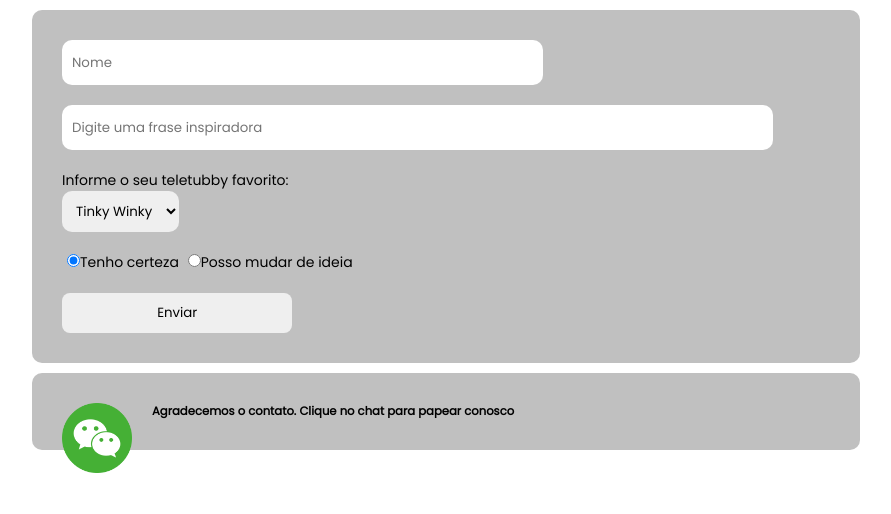
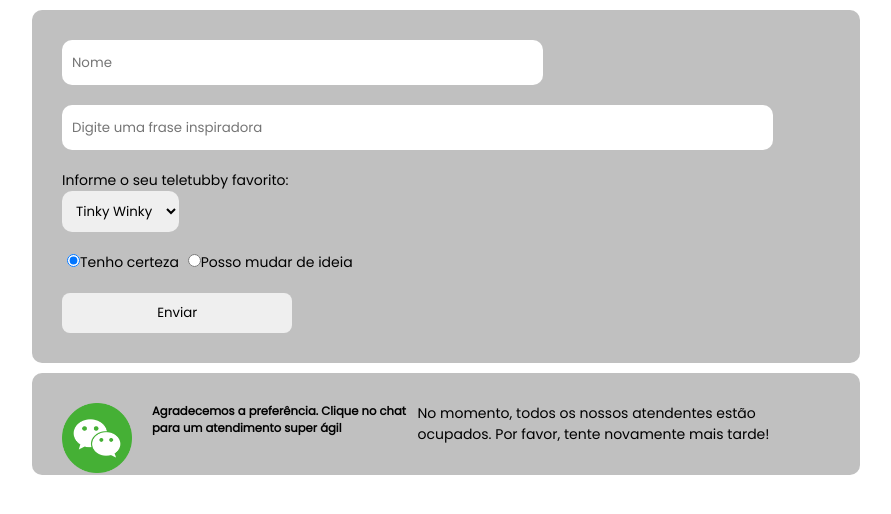
Before and after one commit to paquitosk6/paquitosk6.github.io, a plain HTML site: page index.html in a window 1280 px wide. Shown: the part 98-612 px from the top of the page, without its empty margins (194-1085 px from the left). Drawn offline with Linux system fonts and the light colour scheme.

Commit message:
update chat msg

```diff
--- a/index.html
+++ b/index.html
@@ -29,8 +29,11 @@
         </form>
     </div>
     <div class="container">
-        <h5 class="textoFinal"> Agradecemos o contato. Clique no chat para papear conosco</h5>
+        <h5 class="textoFinal"> Agradecemos a preferência. Clique no chat para um atendimento super ágil</h5>
         <img id="chat" src="chat.png">
+        <div class="chatBox" id="chatBox">
+            No momento, todos os nossos atendentes estão ocupados. Por favor, tente novamente mais tarde!
+        </div>
     </div>
     <script type="text/javascript" src="index.js"></script>
 </body>
```
